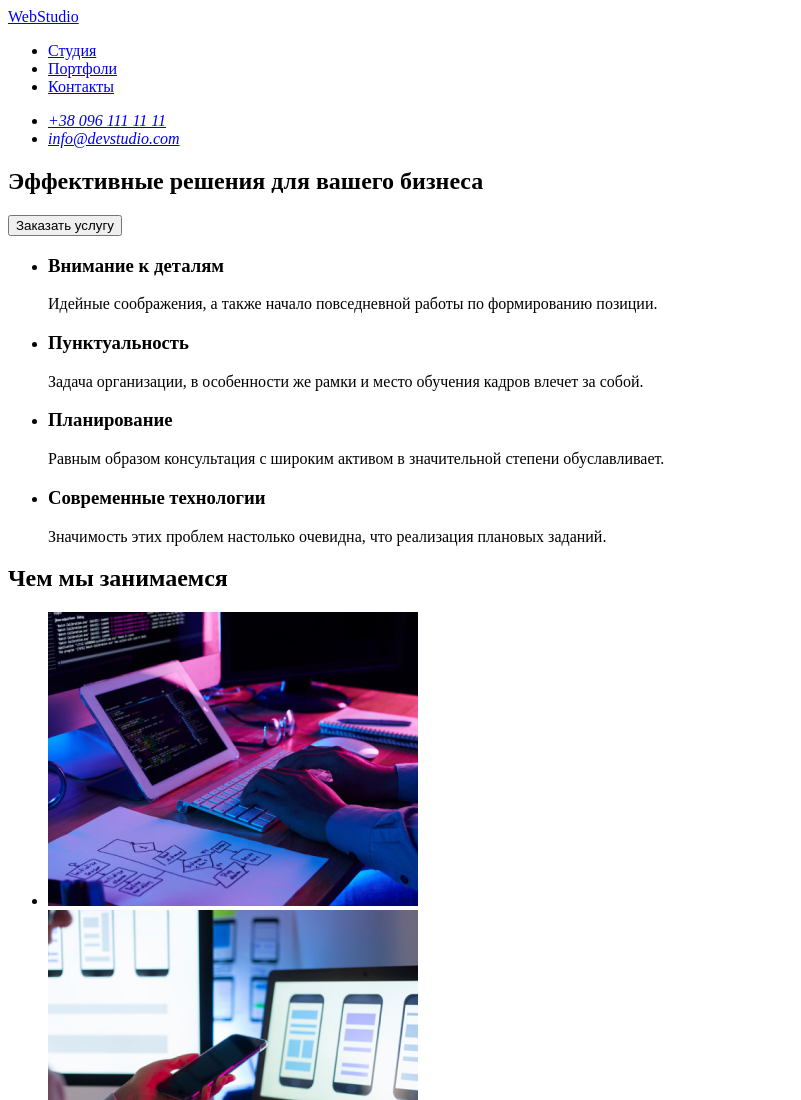
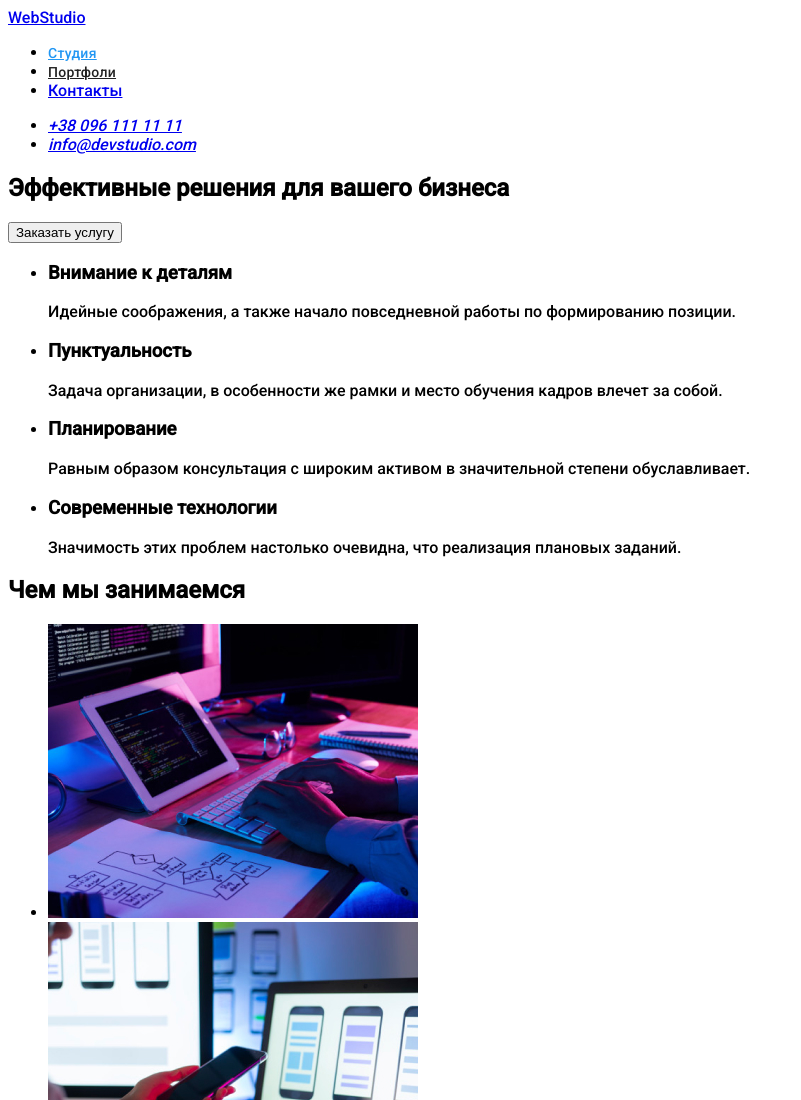
Before and after one commit to kraider6/goit-markup-hw-02, a plain HTML site: page index.html in a window 1280 px wide. Shown: the top 1100 px of the page, without its empty margins (0-801 px from the left). Drawn offline with Linux system fonts and the light colour scheme.

Commit message:
Добавил css

```diff
--- a/css/styles.css
+++ b/css/styles.css
@@ -0,0 +1,24 @@
+body {
+  font-family: "Roboto", sans-serif;
+}
+.navigation-list-link-studio {
+  font-family: Roboto;
+  font-style: normal;
+  font-weight: 500;
+  font-size: 14px;
+  line-height: 16px;
+  letter-spacing: 0.02em;
+
+  color: #2196f3;
+}
+
+.navigation-list-link-portfolio {
+  font-family: Roboto;
+  font-style: normal;
+  font-weight: 500;
+  font-size: 14px;
+  line-height: 16px;
+  letter-spacing: 0.02em;
+
+  color: #212121;
+}
--- a/index.html
+++ b/index.html
@@ -5,23 +5,25 @@
     <meta charset="UTF-8">
     <meta name="viewport" content="width=device-width, initial-scale=1.0">
     <title>WebStudio</title>
-    <link rel="stylesheet"
+    <link rel="preconnect" href="https://fonts.gstatic.com">
+    <link href="https://fonts.googleapis.com/css2?family=Roboto:wght@500&display=swap" rel="stylesheet">
+    <link rel="stylesheet" href="./css/styles.css">
 </head>
 
 <body>
-    <header>
+    <header class="main-header">
             <a href="#">WebStudio</a>
-        <nav>
-            <ul>
+        <nav class="main-nav">
+            <ul class="navigation-list">
 
-                <li>
-                    <a href="#">Студия</a>
+                <li class="navigation-list-item">
+                    <a class="navigation-list-link-studio" href="#">Студия</a>
                 </li>
-                <li>
-                    <a href="#">Портфоли</a>
+                <li class="navigation-list-item">
+                    <a class="navigation-list-link-portfolio" href="#">Портфоли</a>
                 </li>
-                <li>
-                    <a href="#">Контакты</a>
+                <li class="navigation-list-item">
+                    <a class="navigation-list-link-contacts" href="#">Контакты</a>
                 </li>
 
             </ul>
```
